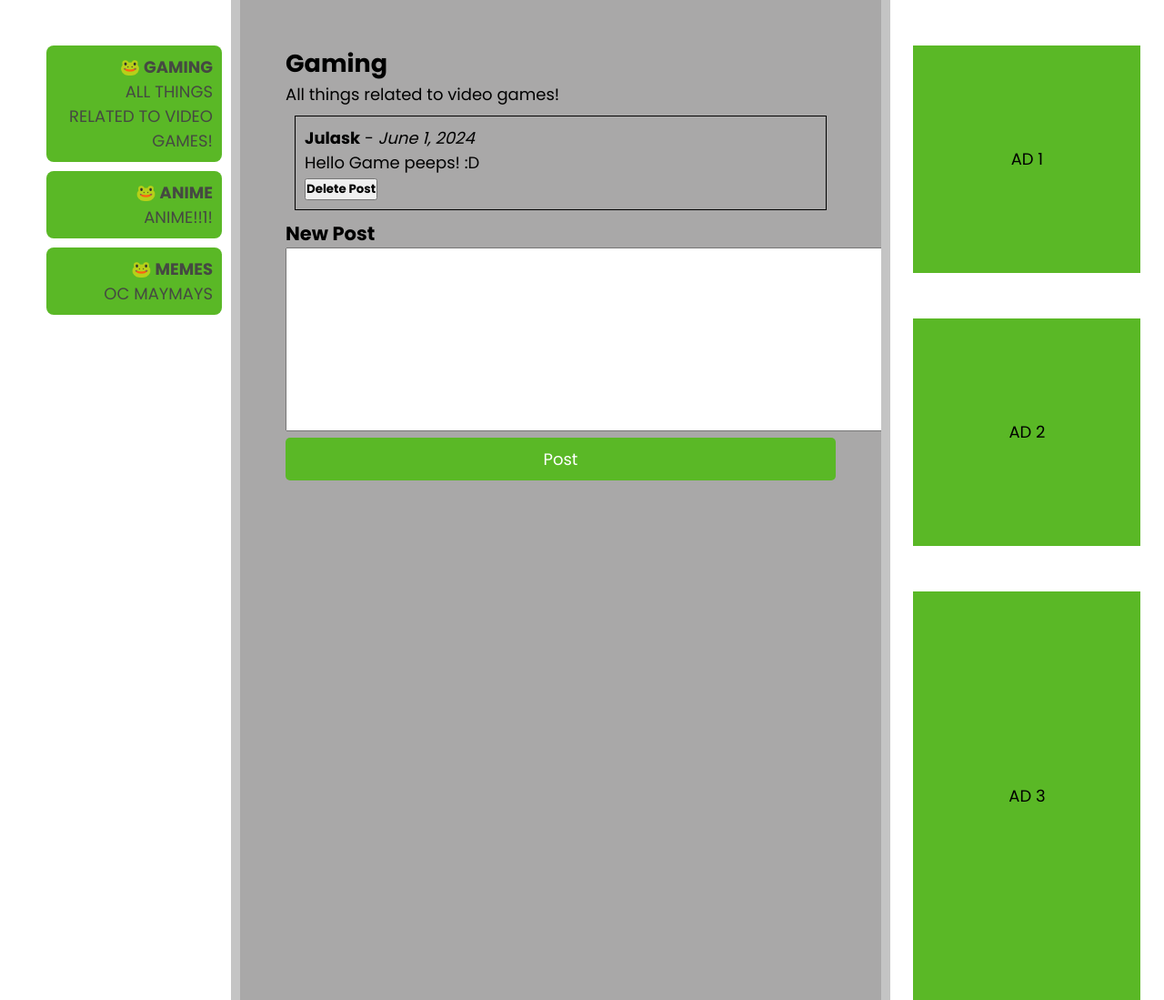
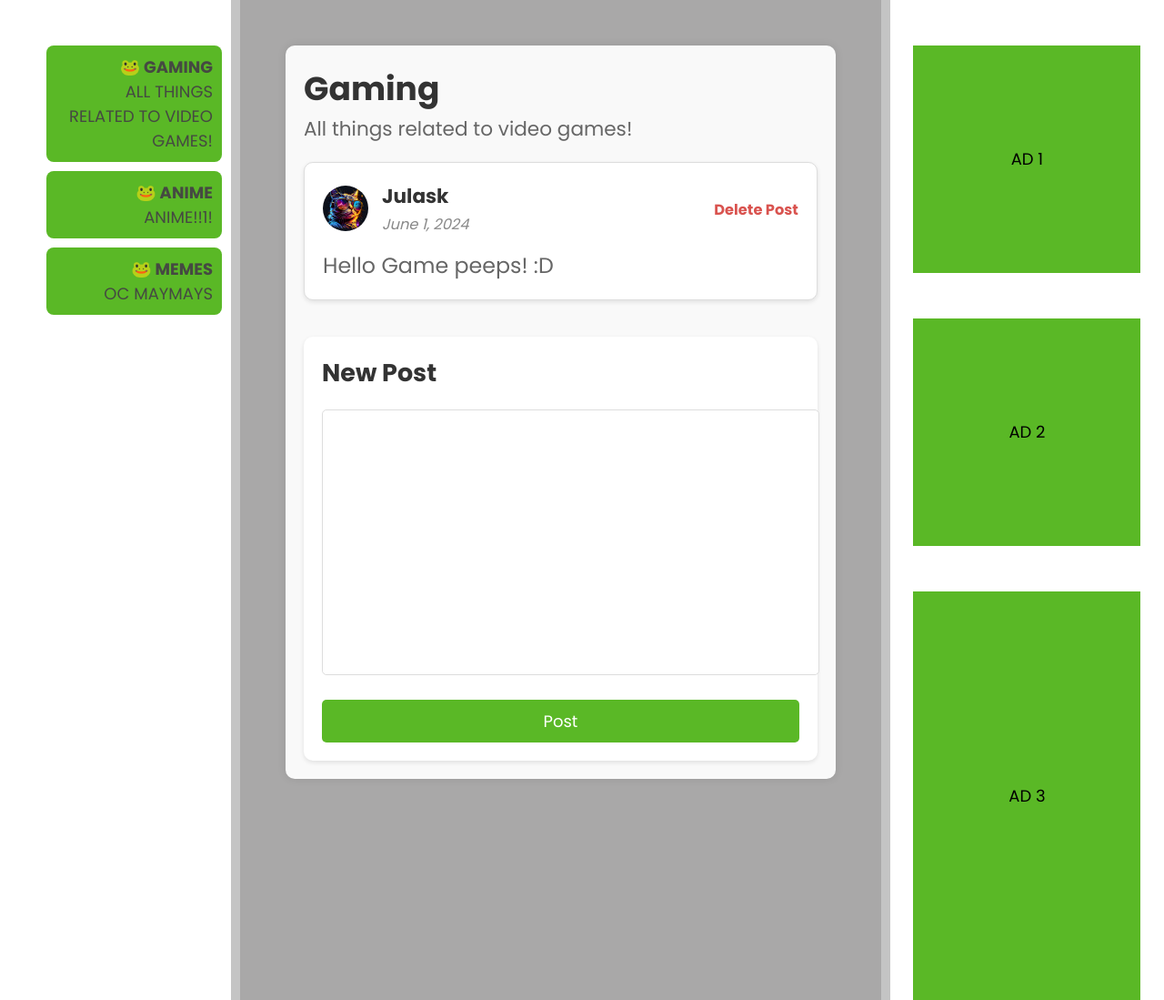
Before and after one commit to CodeWithDustin/Frog-Heads-Forum, a Django app: page /forum/1/ in a window 1280 px wide. Shown: the part 230-1329 px from the top of the page at 91% size. Run offline with Django 5.2, Linux system fonts and the light colour scheme; a user stored in the database is signed in; data comes from the database, SQL or seed files in the repository; both versions use the stored data as it was after the commit.

Commit message:
Restyled the forums page, and the edit profile forms, and such

```diff
--- a/app/static/style.css
+++ b/app/static/style.css
@@ -373,21 +373,125 @@
 
 /*------------- Forum Stylings -----------------*/
 
+.forum-container {
+  max-width: 900px;
+  margin: 0 auto;
+  padding: 20px;
+  background-color: #f9f9f9;
+  border-radius: 10px;
+  box-shadow: 0 0 10px rgba(0, 0, 0, 0.1);
+}
+
+.forum-container h2 {
+  font-size: 2em;
+  color: #333;
+}
+
+.forum-container p {
+  font-size: 1.2em;
+  color: #666;
+}
+
+.posts-container {
+  margin-top: 20px;
+}
+
 .post {
-  border: 1px solid black;
-  margin: 10px;
-  padding: 10px;
+  border: 1px solid #ddd;
+  margin-bottom: 20px;
+  padding: 20px;
+  background-color: #fff;
+  border-radius: 10px;
+  box-shadow: 0 2px 5px rgba(0, 0, 0, 0.1);
+}
+
+.post-header {
+  display: flex;
+  align-items: center;
+  margin-bottom: 15px;
+}
+
+.post-profile-image {
+  width: 50px;
+  height: 50px;
+  border-radius: 50%;
+  object-fit: cover;
+  margin-right: 15px;
+}
+
+.post-user-info {
+  flex-grow: 1;
+}
+
+.post-user-info strong {
+  display: block;
+  font-size: 1.2em;
+  color: #333;
+}
+
+.post-user-info em {
+  font-size: 0.9em;
+  color: #888;
+}
+
+.post-controls {
+  text-align: right;
+}
+
+.delete-button {
+  background-color: transparent;
+  border: none;
+  color: #d9534f;
+  cursor: pointer;
+  font-size: 0.9em;
+}
+
+.delete-button a {
+  text-decoration: none;
+  color: #d9534f;
+}
+
+.delete-button a:hover {
+  text-decoration: underline;
+}
+
+.post-body {
+  font-size: 1.1em;
+  color: #555;
+}
+
+.new-post {
+  margin-top: 40px;
+  padding: 20px;
+  background-color: #fff;
+  border-radius: 10px;
+  box-shadow: 0 2px 5px rgba(0, 0, 0, 0.1);
+}
+
+.new-post h3 {
+  font-size: 1.5em;
+  color: #333;
+  margin-bottom: 20px;
+}
+
+.new-post .form-group {
+  margin-bottom: 20px;
 }
 
 .textarea1 {
+  width: 100%;
+  padding: 10px;
+  border: 1px solid #ddd;
+  border-radius: 5px;
+  font-size: 1em;
   resize: none;
 }
 
-.Post-Button {
+.post-button {
   width: 100%;
   padding: 10px;
   background-color: #5ab826;
-  color: #ffffff;
+  color: #fff;
   border: none;
   border-radius: 5px;
   font-size: 1em;
--- a/app/templates/edit_profile.html
+++ b/app/templates/edit_profile.html
@@ -7,7 +7,7 @@
 <div class="profile-container">
   <div class="profile-header">
     <img
-      src="{{ user.profile.profile_img }}"
+      src="{{ user.profile.profile_img.url }}"
       alt="{{ user.username }}'s profile image"
       class="profile-image"
     />
@@ -17,8 +17,6 @@
     <p><strong>Bio:</strong> {{ user.profile.bio }}</p>
     <p><strong>Location:</strong> {{ user.profile.location }}</p>
   </div>
-
-{% comment %} edit profile button {% endcomment %}
 
   <div class="edit-profile-form-container">
     <form method="post" class="edit-profile-form" enctype="multipart/form-data">
@@ -38,6 +36,5 @@
       <button type="submit" class="button">Update Profile</button>
     </form>
   </div>
-
 </div>
 {% endblock %}
--- a/app/templates/forum.html
+++ b/app/templates/forum.html
@@ -1,5 +1,7 @@
-{% extends 'base.html' %} {% block title %} {{ board.title }} - Frog Heads Forum
-{% endblock %} {% block content %}
+{% extends 'base.html' %}
+{% block title %} {{ board.title }} - Frog Heads Forum {% endblock %}
+{% block content %}
+<div class="forum-container">
   <h2>{{ board.title }}</h2>
   <p>{{ board.description }}</p>
 
@@ -7,15 +9,22 @@
     {% for post in posts %}
     <div class="post">
       <div class="post-header">
-      <strong>{{ post.user.username }}</strong> -
+        <img src="{{ post.user.profile.profile_img.url }}" alt="{{ post.user.username }}'s profile image" class="post-profile-image">
+        <div class="post-user-info">
+          <strong>{{ post.user.username }}</strong>
           <em>{{ post.date_posted }}</em>
+        </div>
+        {% if request.user == post.user or request.user.groups.all.0.name == "Moderator" %}
+        <div class="post-controls">
+          <button onclick="return confirm('Are you sure?')" class="delete-button">
+            <a href="{% url 'delete_post' post.id %}">Delete Post</a>
+          </button>
+        </div>
+        {% endif %}
       </div>
       <div class="post-body">
         <p>{{ post.post }}</p>
       </div>
-    {% if request.user == post.user or request.user.groups.all.0.name == "Moderator" %}
-      <button onclick="return confirm('Are you Sure?')"><a href="{% url 'delete_post' post.id %}">Delete Post</a></button>
-    {% endif %}
     </div>
     {% empty %}
     <p>No posts yet. Be the first to post!</p>
@@ -28,17 +37,13 @@
     <form method="post" action="{% url 'post' board.id %}">
       {% csrf_token %}
       <div class="form-group">
-      <textarea
-        class="textarea1"
-        name="post"
-        rows="10"
-        cols="100"
-        required
-      ></textarea>
+        <textarea class="textarea1" name="post" rows="10" cols="100" required></textarea>
       </div>
-    <button class="Post-Button" type="submit">Post</button>
+      <button class="post-button" type="submit">Post</button>
     </form>
   </div>
   {% else %}
   <p><a href="{% url 'login' %}">Login</a> to post or reply.</p>
-{% endif %} {% endblock %}
+  {% endif %}
+</div>
+{% endblock %}
```
Also changed, not shown: other parts of app/static/style.css (+110 -2 lines), app/templates/profile.html (+8 -6 lines), db.sqlite3, media/media/space_cat_by_odilone_dfj5dza-fullview_G3LVgEw.jpg (added). Lines whose indentation alone changed are shown as unchanged.
